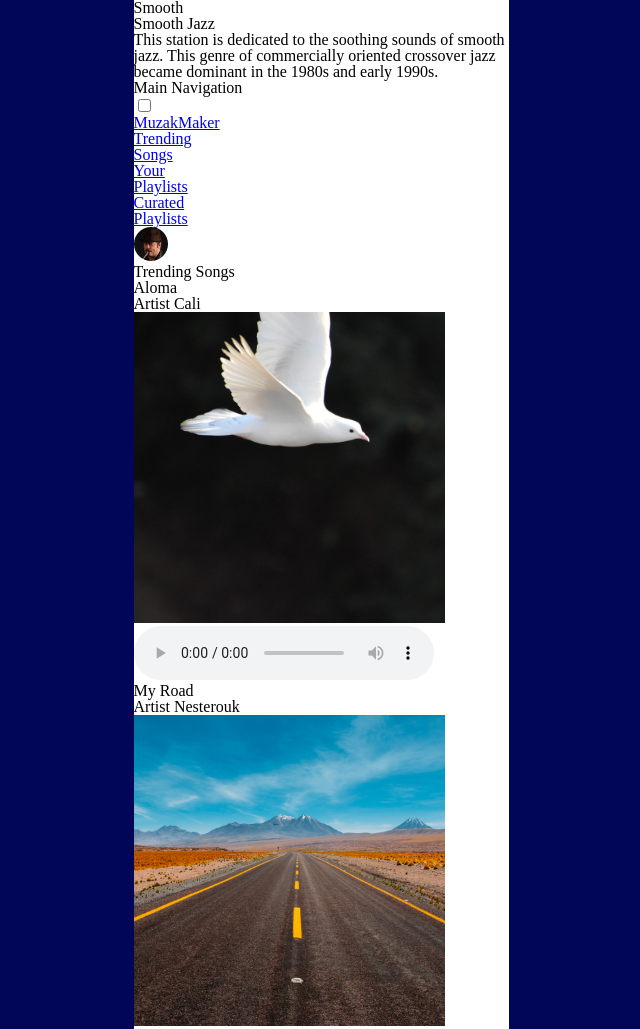
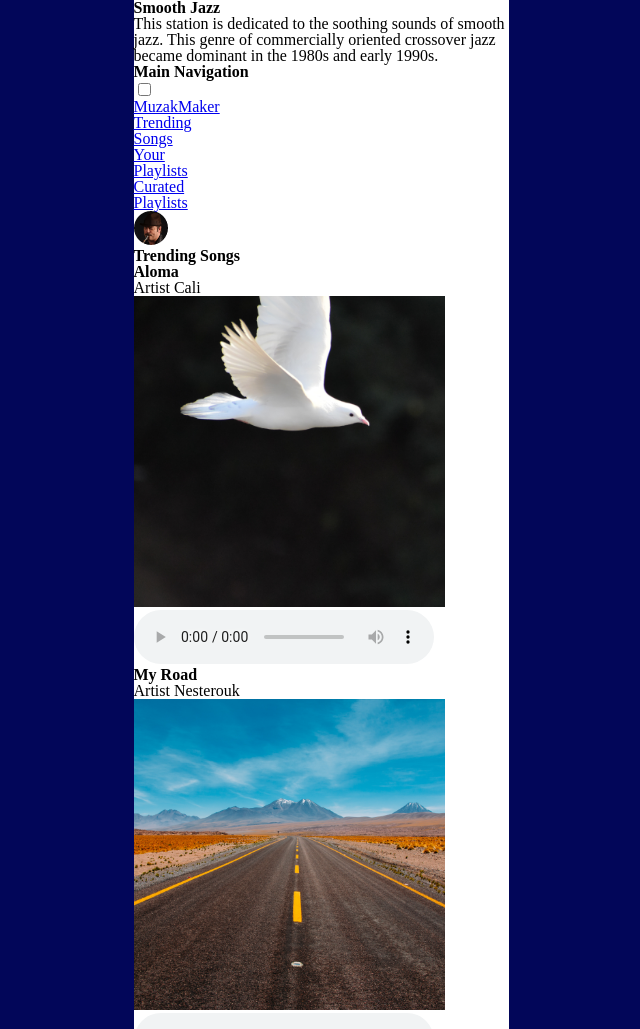
Before and after one commit to rtmerrit/streamingmedia, a plain HTML site: page index.html in a window 1280 px wide. Shown: the top 1029 px of the page, without its empty margins (319-959 px from the left). Drawn offline with Linux system fonts and the light colour scheme.

Commit message:
Streaming Media - 10/31 1414

```diff
--- a/index.html
+++ b/index.html
@@ -11,7 +11,6 @@
 
 <body>
     <header>
-        <h1>Smooth</h1>
         <h1>Smooth Jazz</h1>
         <p>This station is dedicated to the soothing sounds of smooth jazz. This genre of commercially oriented
             crossover jazz became dominant in the 1980s and early 1990s.</p>
--- a/style.css
+++ b/style.css
@@ -55,3 +55,7 @@ body {
     margin: 0 auto;
     background-color: #ffffff;
 }
+h1, h2, h3{
+    font-weight: bold;
+    font-size: 100%;
+}
```
